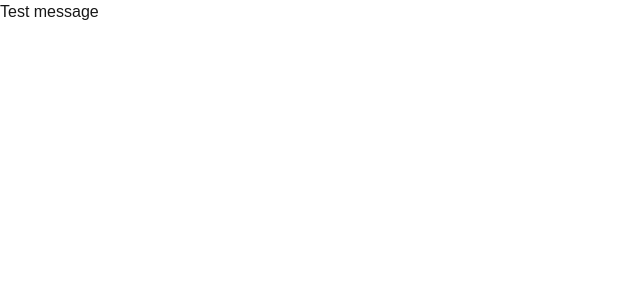
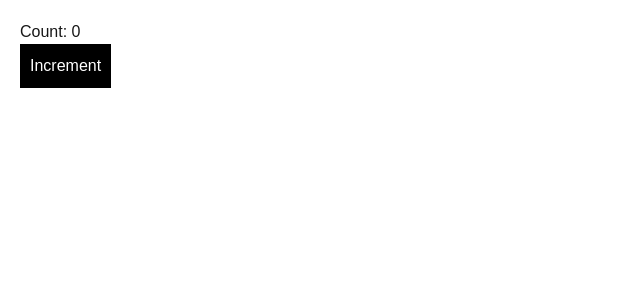
Before and after one commit to sb91coach/UPDE, a Next.js app: page /u/1 in a window 1280 px wide. Shown: the top 300 px of the page, without its empty margins (0-640 px from the left). Built offline with nearby package versions, Linux system fonts and the light colour scheme.

Commit message:
test inline styles

```diff
--- a/app/u/[id]/page.tsx
+++ b/app/u/[id]/page.tsx
@@ -2,21 +2,18 @@
 
 import { useState } from "react";
 
-type Message = {
-  role: "assistant" | "user";
-  content: string;
-};
-
 export default function Page() {
-  const [messages] = useState<Message[]>([
-    { role: "assistant", content: "Test message" },
-  ]);
+  const [count, setCount] = useState(0);
 
   return (
-    <div>
-      {messages.map((m, i) => (
-        <div key={i}>{m.content}</div>
-      ))}
+    <div style={{ padding: 20 }}>
+      <p>Count: {count}</p>
+      <button
+        style={{ padding: 10, background: "black", color: "white" }}
+        onClick={() => setCount(count + 1)}
+      >
+        Increment
+      </button>
     </div>
   );
 }
```
